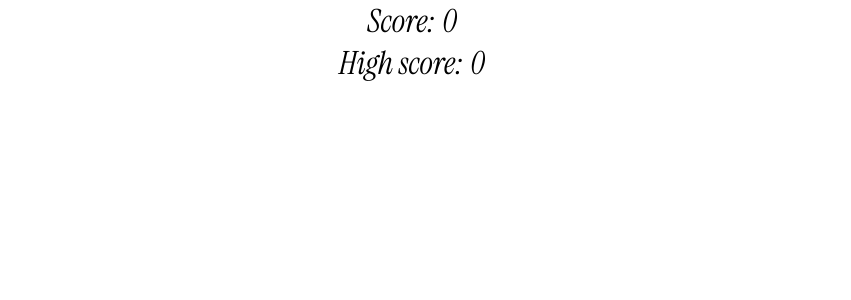
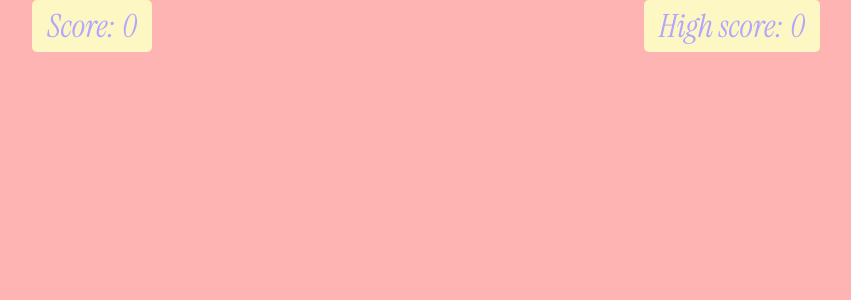
Before and after one commit to Confucii/memory-card, a React (Create React App) app: page / in a window 1280 px wide. Shown: the top 300 px of the page, without its empty margins (228-1079 px from the left). Built offline with nearby package versions, Linux system fonts and the light colour scheme.

Commit message:
Modify styles

```diff
--- a/src/styles/App.css
+++ b/src/styles/App.css
@@ -1,5 +1,7 @@
 .App {
   text-align: center;
+  background-color: #ffb4b4;
+  min-height: 100vh;
 }
 
 .App-logo {
--- a/src/styles/CardHolder.css
+++ b/src/styles/CardHolder.css
@@ -0,0 +1,8 @@
+.Card-Holder {
+  display: grid;
+  grid-template-columns: repeat(6, 1fr);
+  row-gap: 25px;
+  gap: 50px;
+  padding: 50px 50px;
+  grid-column: 1/3;
+}
--- a/src/styles/Game.css
+++ b/src/styles/Game.css
@@ -0,0 +1,6 @@
+.Game {
+  display: grid;
+  grid-template-columns: 1fr 1fr;
+  grid-template-rows: auto 1fr;
+  justify-items: center;
+}
--- a/src/styles/ScoreHolder.css
+++ b/src/styles/ScoreHolder.css
@@ -0,0 +1,7 @@
+.Score-Holder {
+  color: #b2a4ff;
+  padding: 5px 15px;
+  border-radius: 5px;
+  width: fit-content;
+  background-color: #fdf7c3;
+}
```
Also changed, not shown: src/styles/Card.css (+19 -0 lines).
